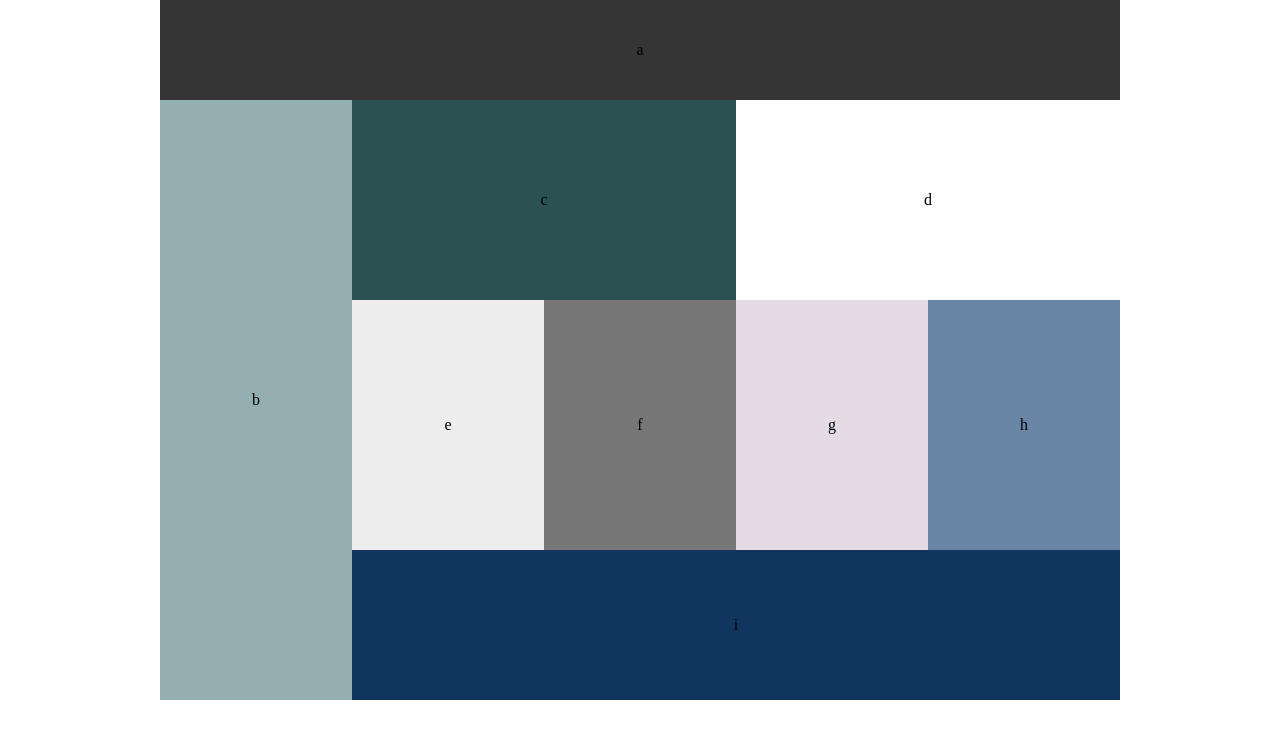
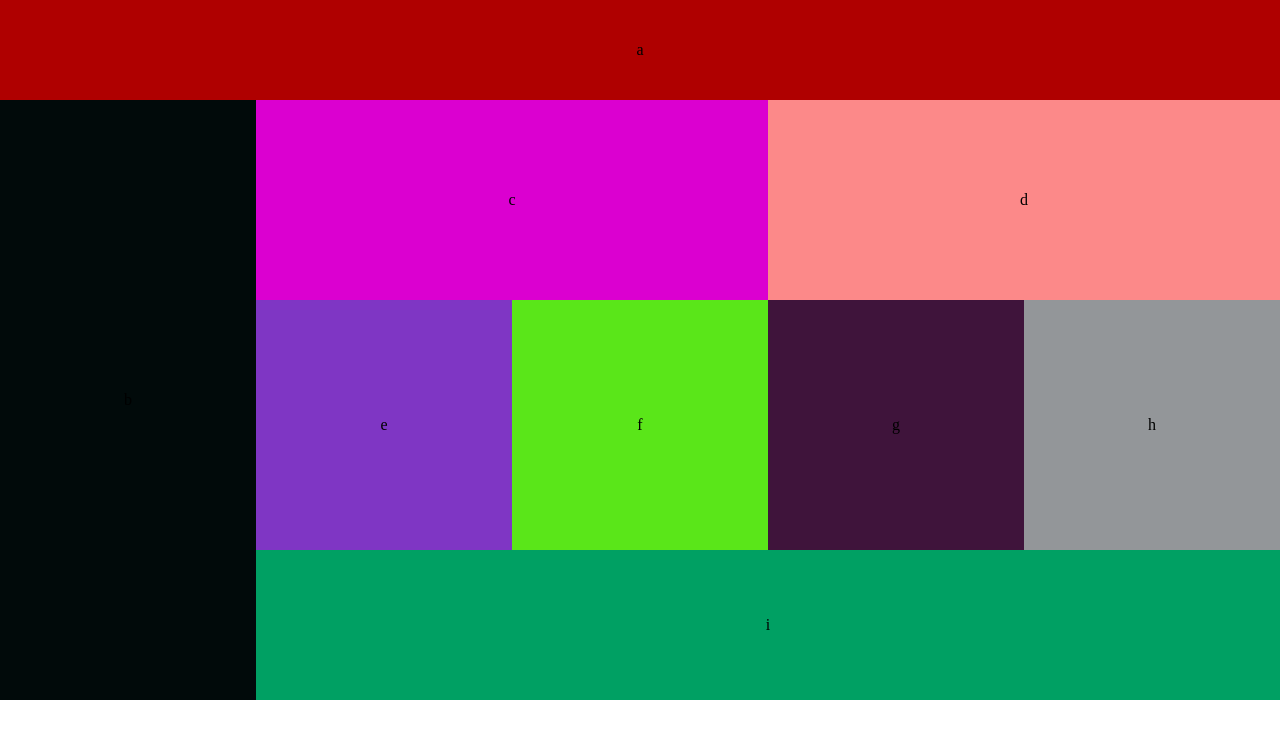
Before and after one commit to alkhateeb49/lab-01, a plain HTML site: page index.html in a window 1280 px wide. Drawn offline with Linux system fonts and the light colour scheme.

Commit message:
NewBreakePoint

```diff
--- a/styles/base.css
+++ b/styles/base.css
@@ -13,7 +13,8 @@
 
 @media (min-width: 960px) {
     body {
-        width: 960px;
+        /* width: 960px; */
+        width:100%;
         margin: auto;
     }
 }
--- a/styles/layout.css
+++ b/styles/layout.css
@@ -20,7 +20,6 @@
 
 
 
-
 @media (min-width: 768px)  {
     nav {
         height: 100px;
--- a/styles/modules.css
+++ b/styles/modules.css
@@ -110,3 +110,38 @@
         background-color: #10355F;
     }
 }
+@media  (min-width: 960px)  {
+    #a{
+        background-color: #af0000;
+    }
+    #b {
+        background-color: #010a0a;
+    }
+    #c {
+        background-color: #db00d0;
+    }
+
+    #d {
+        background-color: #fc8989;
+    }
+
+    #e {
+        background-color: #7f36c4;
+    }
+
+    #f {
+        background-color: #5ae619;
+    }
+
+    #g {
+        background-color: #3f143b;
+    }
+
+    #h {
+        background-color: #939699;
+    }
+    #i {
+        background-color: #00a063;
+    }
+
+}
```
